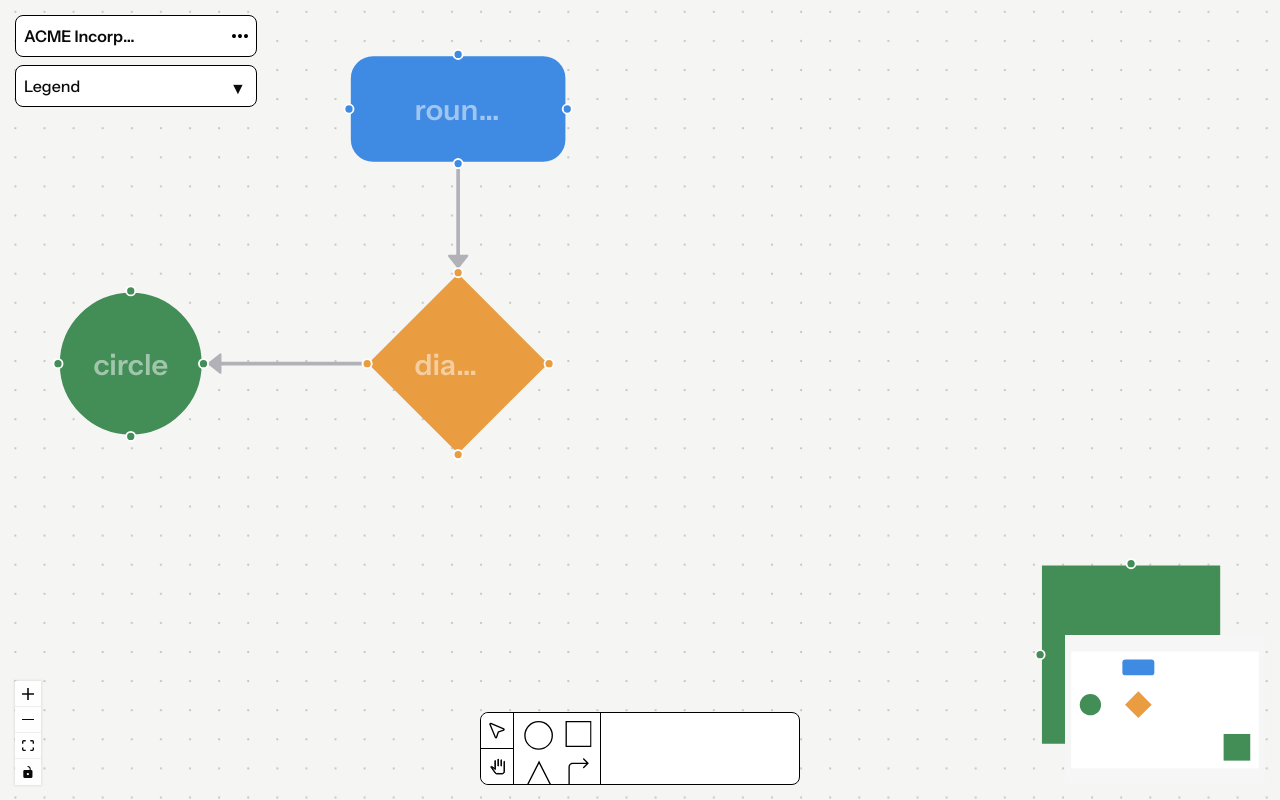
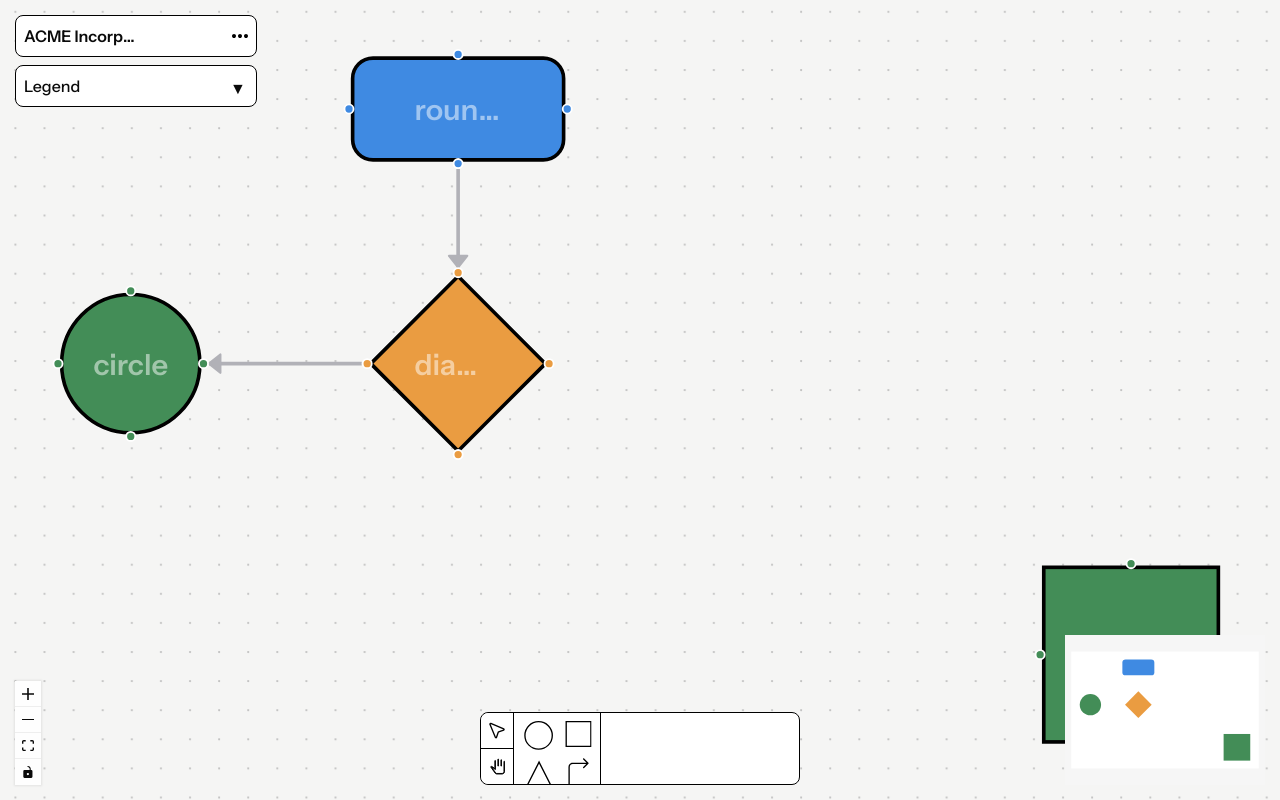
Before and after one commit to aiclub-cl/BNA-Vis, a Next.js app: page / in a window 1280 px wide. Built offline with nearby package versions, Linux system fonts and the light colour scheme.

Commit message:
Changed style of stroke of shapes

```diff
--- a/app/components/Shapes/shape-node/index.tsx
+++ b/app/components/Shapes/shape-node/index.tsx
@@ -62,7 +62,7 @@ function ShapeNode({ id, selected, data }: NodeProps<ShapeNode>) {
         height={height}
         fill={color}
         strokeWidth={2}
-        stroke={color}
+        stroke={'#000000'}
         fillOpacity={1}
       />
       <Handle
```
